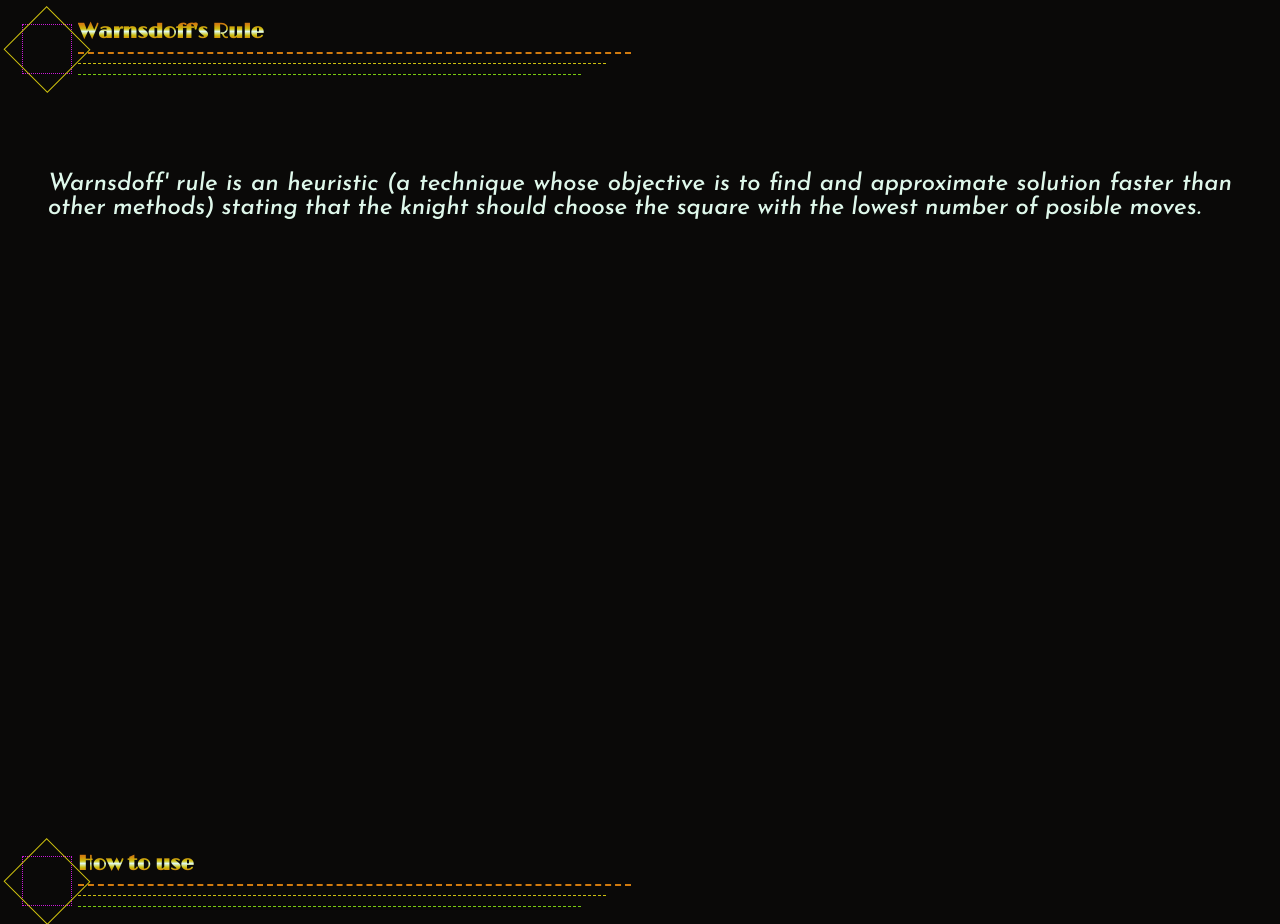
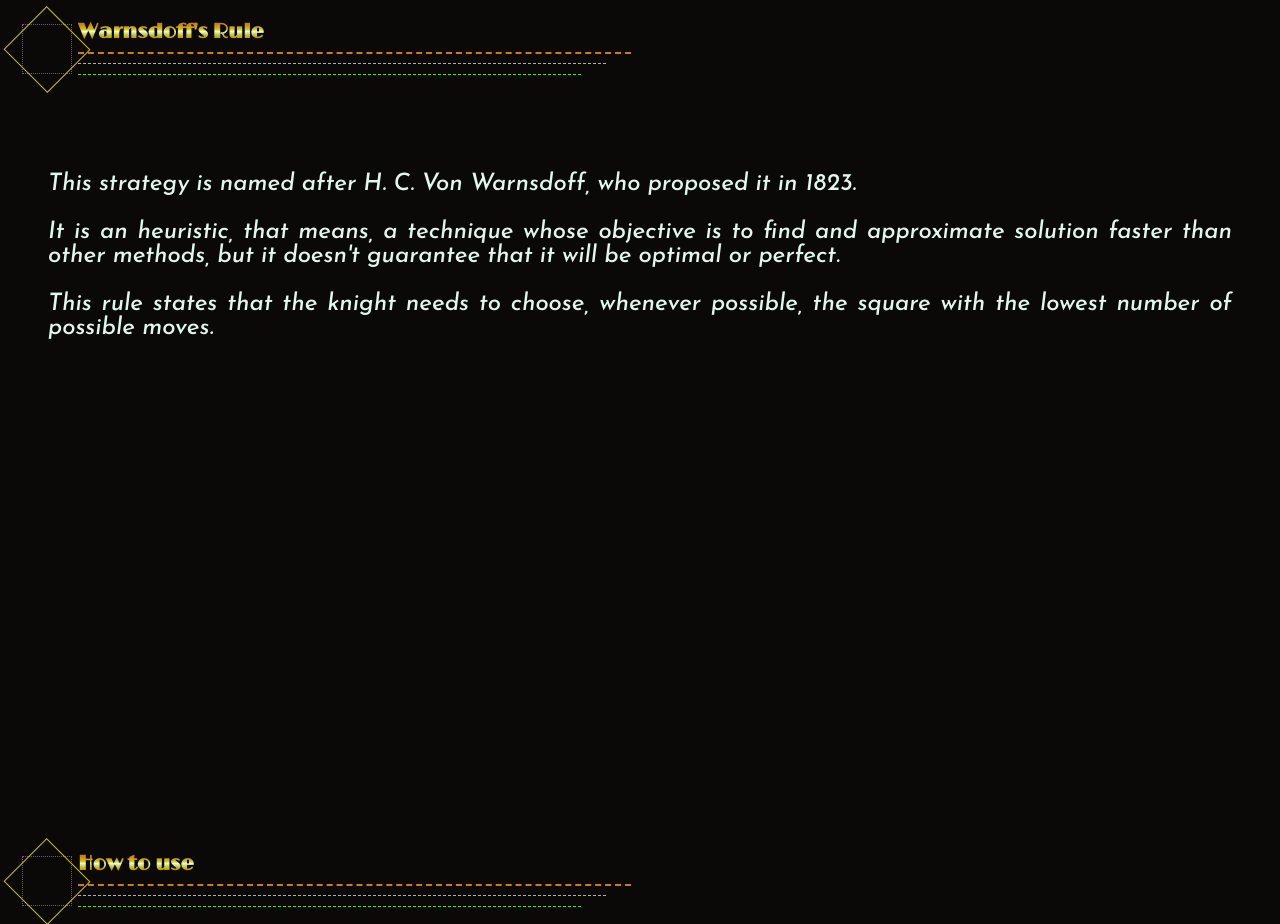
Before and after one commit to nmpellecchia/Knight-Tour, a plain HTML site: page index.html in a window 1280 px wide. Shown: the part 1700-2624 px from the top of the page. Drawn offline with nearby package versions, Linux system fonts and the light colour scheme.

Commit message:
finished explaining warnsdoff's rule

```diff
--- a/index.html
+++ b/index.html
@@ -61,9 +61,17 @@
         <div class="deco-bottom-line"></div>
       </div>
       <p>
-        Warnsdoff' rule is an heuristic (a technique whose objective is to find
-        and approximate solution faster than other methods) stating that the
-        knight should choose the square with the lowest number of posible moves.
+        This strategy is named after H. C. Von Warnsdoff, who proposed it in
+        1823.
+        <br />
+        <br />
+        It is an heuristic, that means, a technique whose objective is to find
+        and approximate solution faster than other methods, but it doesn't
+        guarantee that it will be optimal or perfect.
+        <br />
+        <br />
+        This rule states that the knight needs to choose, whenever possible, the
+        square with the lowest number of possible moves.
       </p>
     </article>
     <article id="how-to-use">
```
